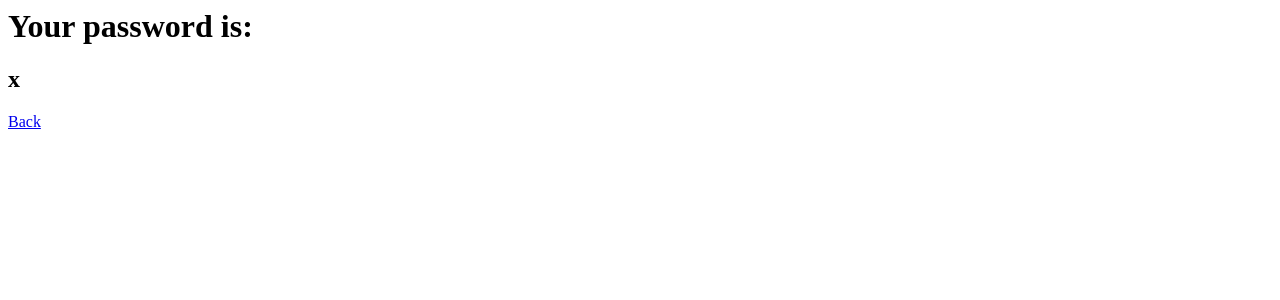
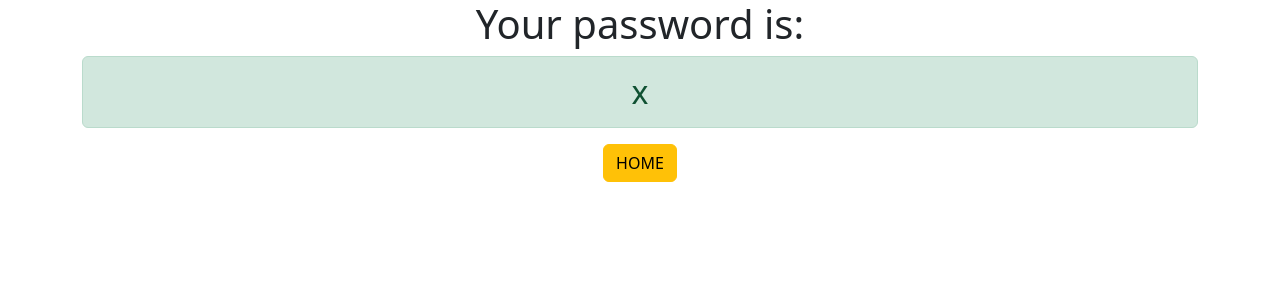
Before and after one commit to JavarrusM/password_generator, a Django app: template generator/templates/generator/password.html in a window 1280 px wide. Shown: the top 300 px of the page. Run offline with Django 4.2, Linux system fonts and the light colour scheme; the template is opened without the code that fills it: most values are stand-ins (such as "Sample title", 1, 10 or a date in 2020).

Commit message:
update: bootstrap password page

```diff
--- a/generator/templates/generator/password.html
+++ b/generator/templates/generator/password.html
@@ -1,3 +1,13 @@
-<h1>Your password is:</h1>
-<h2>{{ password }}</h2>
-<a href="{% url 'home' %}">Back</a>
+<!-- CSS only -->
+<link
+    href="https://cdn.jsdelivr.net/npm/bootstrap@5.2.3/dist/css/bootstrap.min.css"
+    rel="stylesheet"
+    integrity="sha384-rbsA2VBKQhggwzxH7pPCaAqO46MgnOM80zW1RWuH61DGLwZJEdK2Kadq2F9CUG65"
+    crossorigin="anonymous"
+/>
+
+<div class="container text-center">
+    <h1>Your password is:</h1>
+    <h2 class="alert alert-success">{{ password }}</h2>
+    <a class="btn btn-warning" href="{% url 'home' %}">HOME</a>
+</div>
```
